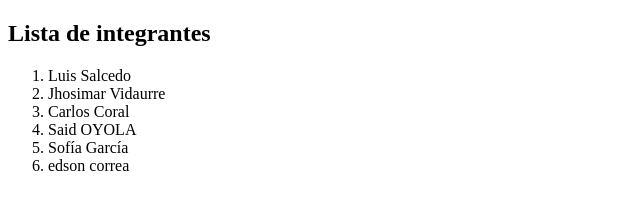
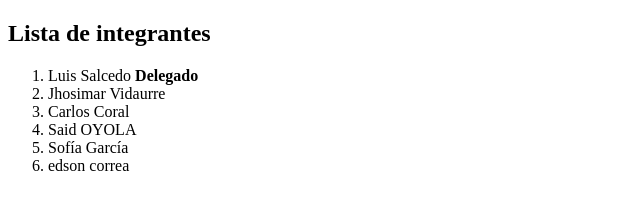
Before and after one commit to luisangelsalcedo/prueba-git, a plain HTML site: page index.html in a window 1280 px wide. Shown: the full height of the page, 0-640 px from the left. Drawn offline with Linux system fonts and the light colour scheme.

Commit message:
agregue delegado en luis salcedo

```diff
--- a/index.html
+++ b/index.html
@@ -8,7 +8,7 @@
   <body>
     <h2>Lista de integrantes</h2>
     <ol>
-      <li>Luis Salcedo</li>
+      <li>Luis Salcedo <strong>Delegado</strong></li>
       <li>Jhosimar Vidaurre</li>
       <li>Carlos Coral</li>
       <li>Said OYOLA</li>
```
